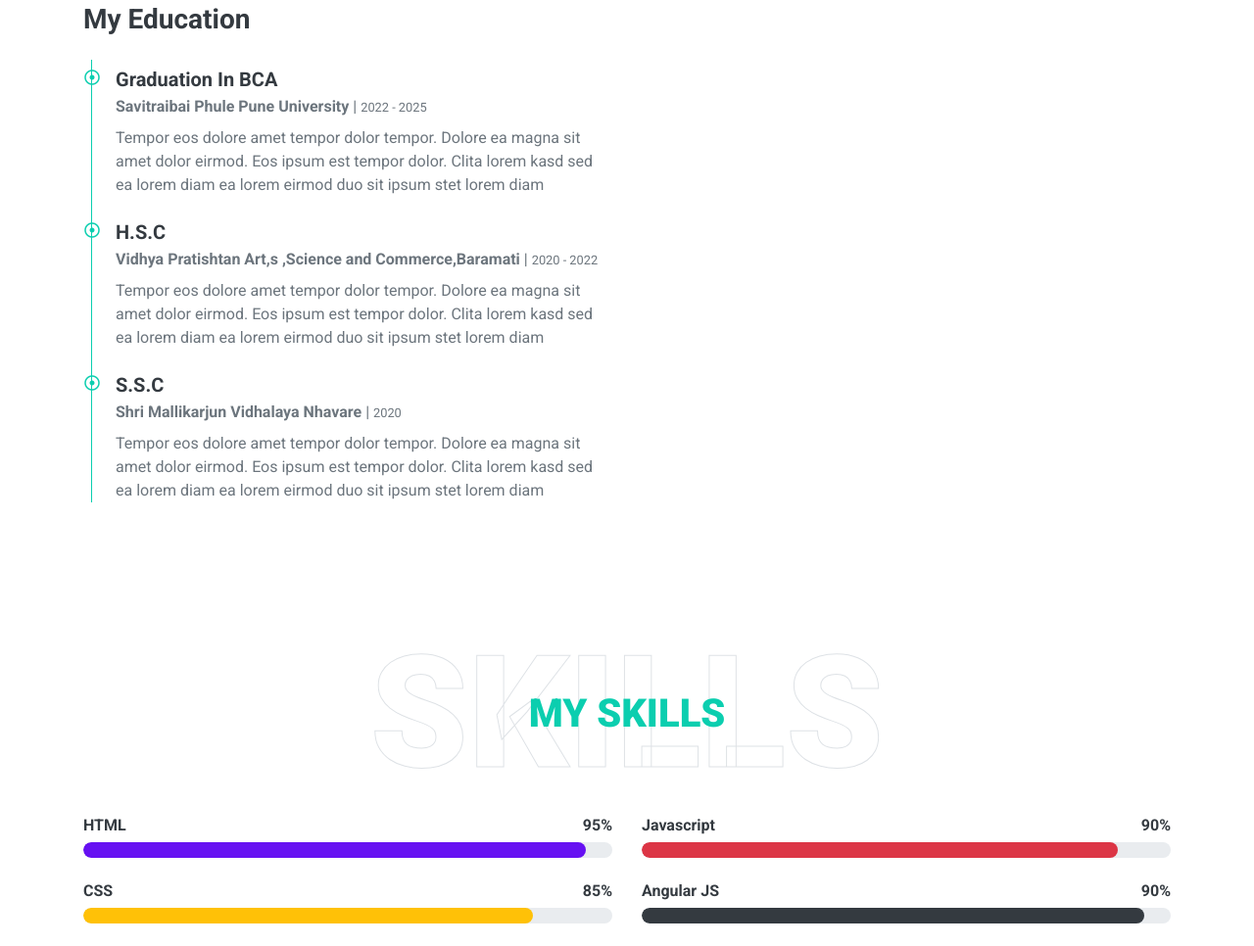
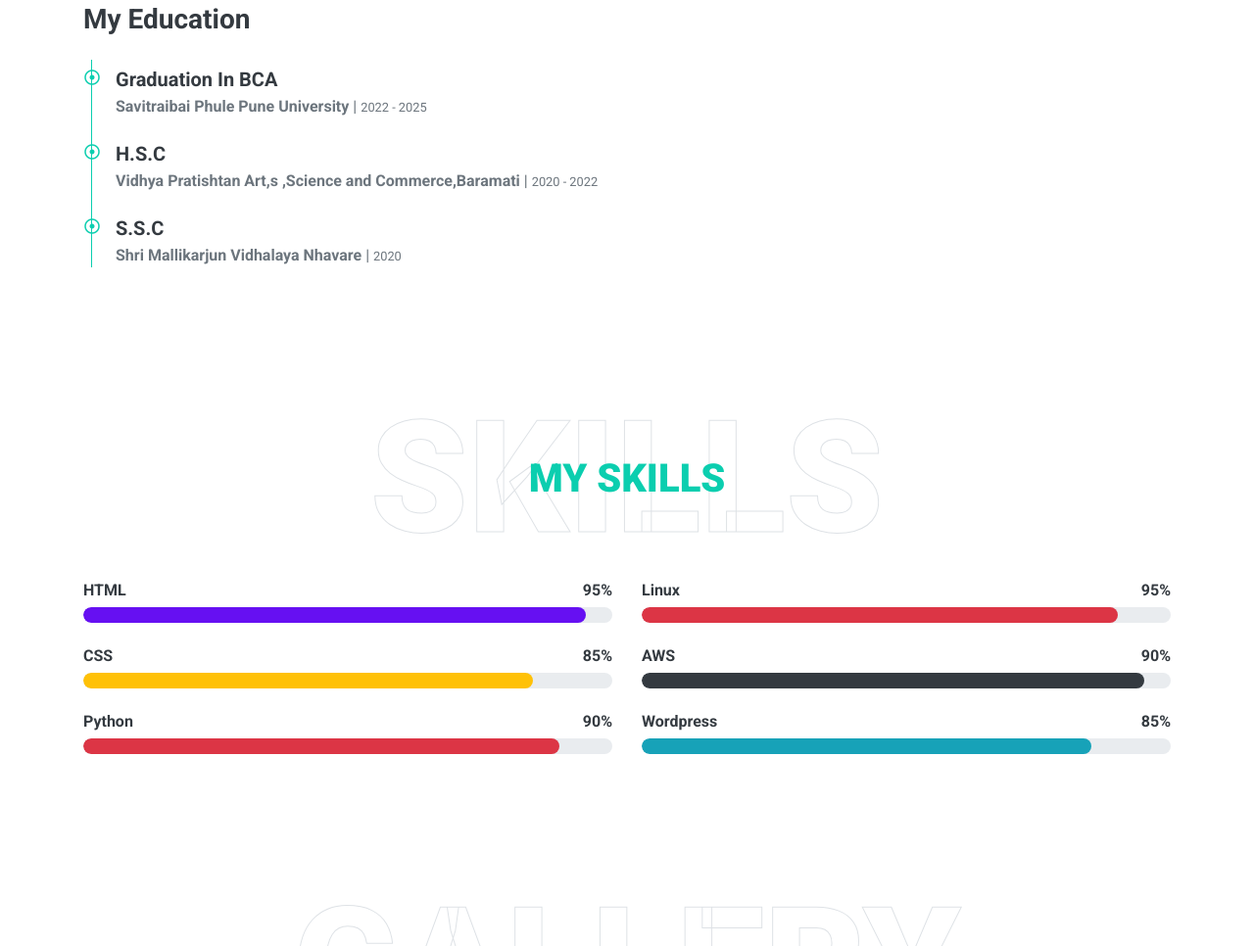
Before and after one commit to sameekshaks/sameeksha, a plain HTML site: page index.html in a window 1280 px wide. Shown: the part 1834-2800 px from the top of the page at 98% size. Drawn offline with nearby package versions, Linux system fonts and the light colour scheme.

Commit message:
update index.html

```diff
--- a/index.html
+++ b/index.html
@@ -83,7 +83,7 @@
                     <h3 class="text-white font-weight-normal mb-3">I'm</h3>
                     <h1 class="display-3 text-uppercase text-primary mb-2" style="-webkit-text-stroke: 2px #ffffff;">SAMEEKSHA SHITOLE</h1>
                     <h1 class="typed-text-output d-inline font-weight-lighter text-white"></h1>
-                    <div class="typed-text d-none">Web Designer, Web Developer, Front End Developer, Apps Designer, Apps Developer</div>
+                    <div class="typed-text d-none">Linux Administration, AWS Developer</div>
                     <div class="d-flex align-items-center justify-content-center justify-content-lg-start pt-5">
                         <a href="sameeksha resume1.pdf" class="btn btn-outline-light mr-5">Download CV</a>
                     </div>
@@ -142,19 +142,19 @@
                             <i class="far fa-dot-circle text-primary position-absolute" style="top: 2px; left: -32px;"></i>
                             <h5 class="font-weight-bold mb-1">Graduation In BCA</h5>
                             <p class="mb-2"><strong>Savitraibai Phule Pune University</strong> | <small>2022 - 2025</small></p>
-                            <p>Tempor eos dolore amet tempor dolor tempor. Dolore ea magna sit amet dolor eirmod. Eos ipsum est tempor dolor. Clita lorem kasd sed ea lorem diam ea lorem eirmod duo sit ipsum stet lorem diam</p>
+                            <!-- <p>Tempor eos dolore amet tempor dolor tempor. Dolore ea magna sit amet dolor eirmod. Eos ipsum est tempor dolor. Clita lorem kasd sed ea lorem diam ea lorem eirmod duo sit ipsum stet lorem diam</p> -->
                         </div>
                         <div class="position-relative mb-4">
                             <i class="far fa-dot-circle text-primary position-absolute" style="top: 2px; left: -32px;"></i>
                             <h5 class="font-weight-bold mb-1">H.S.C</h5>
                             <p class="mb-2"><strong>Vidhya Pratishtan Art,s ,Science and Commerce,Baramati</strong> | <small>2020 - 2022</small></p>
-                            <p>Tempor eos dolore amet tempor dolor tempor. Dolore ea magna sit amet dolor eirmod. Eos ipsum est tempor dolor. Clita lorem kasd sed ea lorem diam ea lorem eirmod duo sit ipsum stet lorem diam</p>
+                            <!-- <p>Tempor eos dolore amet tempor dolor tempor. Dolore ea magna sit amet dolor eirmod. Eos ipsum est tempor dolor. Clita lorem kasd sed ea lorem diam ea lorem eirmod duo sit ipsum stet lorem diam</p> -->
                         </div>
                         <div class="position-relative mb-4">
                             <i class="far fa-dot-circle text-primary position-absolute" style="top: 2px; left: -32px;"></i>
                             <h5 class="font-weight-bold mb-1">S.S.C</h5>
                             <p class="mb-2"><strong>Shri Mallikarjun Vidhalaya Nhavare</strong> | <small>2020</small></p>
-                            <p>Tempor eos dolore amet tempor dolor tempor. Dolore ea magna sit amet dolor eirmod. Eos ipsum est tempor dolor. Clita lorem kasd sed ea lorem diam ea lorem eirmod duo sit ipsum stet lorem diam</p>
+                            <!-- <p>Tempor eos dolore amet tempor dolor tempor. Dolore ea magna sit amet dolor eirmod. Eos ipsum est tempor dolor. Clita lorem kasd sed ea lorem diam ea lorem eirmod duo sit ipsum stet lorem diam</p> -->
                         </div>
                     </div>
                 </div>
@@ -216,7 +216,7 @@
                     </div>
                     <div class="skill mb-4">
                         <div class="d-flex justify-content-between">
-                            <h6 class="font-weight-bold">PHP</h6>
+                            <h6 class="font-weight-bold">Python</h6>
                             <h6 class="font-weight-bold">90%</h6>
                         </div>
                         <div class="progress">
@@ -227,8 +227,8 @@
                 <div class="col-md-6">
                     <div class="skill mb-4">
                         <div class="d-flex justify-content-between">
-                            <h6 class="font-weight-bold">Javascript</h6>
-                            <h6 class="font-weight-bold">90%</h6>
+                            <h6 class="font-weight-bold">Linux</h6>
+                            <h6 class="font-weight-bold">95%</h6>
                         </div>
                         <div class="progress">
                             <div class="progress-bar bg-danger" role="progressbar" aria-valuenow="90" aria-valuemin="0" aria-valuemax="100"></div>
@@ -236,7 +236,7 @@
                     </div>
                     <div class="skill mb-4">
                         <div class="d-flex justify-content-between">
-                            <h6 class="font-weight-bold">Angular JS</h6>
+                            <h6 class="font-weight-bold">AWS</h6>
                             <h6 class="font-weight-bold">90%</h6>
                         </div>
                         <div class="progress">
```
